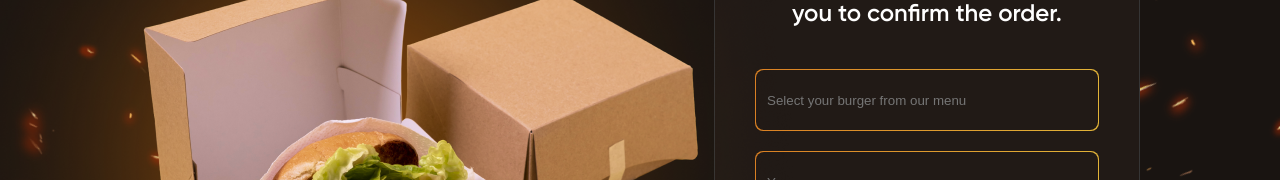
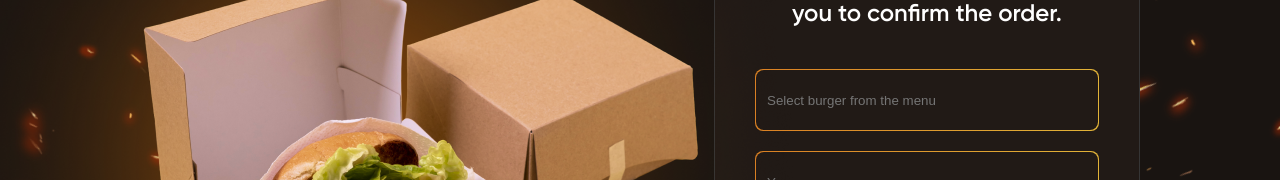
Before and after one commit to EkaterinaGorbunova/burger-house, an Angular app: page / in a window 1280 px wide. Shown: the part 2274-2454 px from the top of the page. Built offline with nearby package versions, Linux system fonts and the light colour scheme; no server answers.

Commit message:
changed placeholder taxt in input order field

```diff
--- a/src/app/app.component.html
+++ b/src/app/app.component.html
@@ -117,7 +117,7 @@
         </div>
         <div class="order-form-inputs" [formGroup]="form">
           <div class="order-form-input" [class]="{'error': form.get('order')?.invalid && (form.get('order')?.dirty || form.get('order')?.touched)}">
-            <input type="text" placeholder="Select your burger from our menu" id="burger" formControlName="order" readonly>
+            <input type="text" placeholder="Select burger from the menu" id="burger" formControlName="order" readonly>
           </div>
           <div class="order-form-input" [class]="{'error': form.get('name')?.invalid && (form.get('name')?.dirty || form.get('name')?.touched)}">
             <input type="text" placeholder="Your name" id="name" formControlName="name">
```
